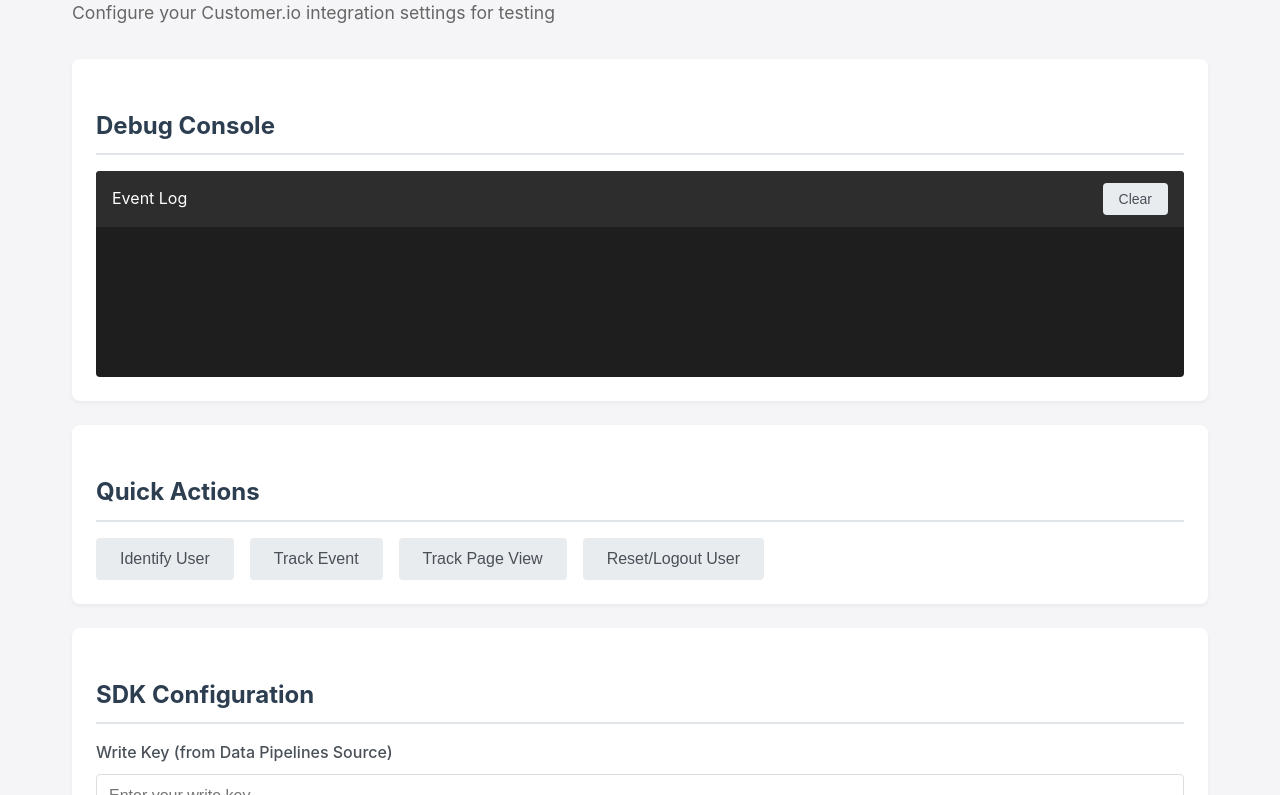
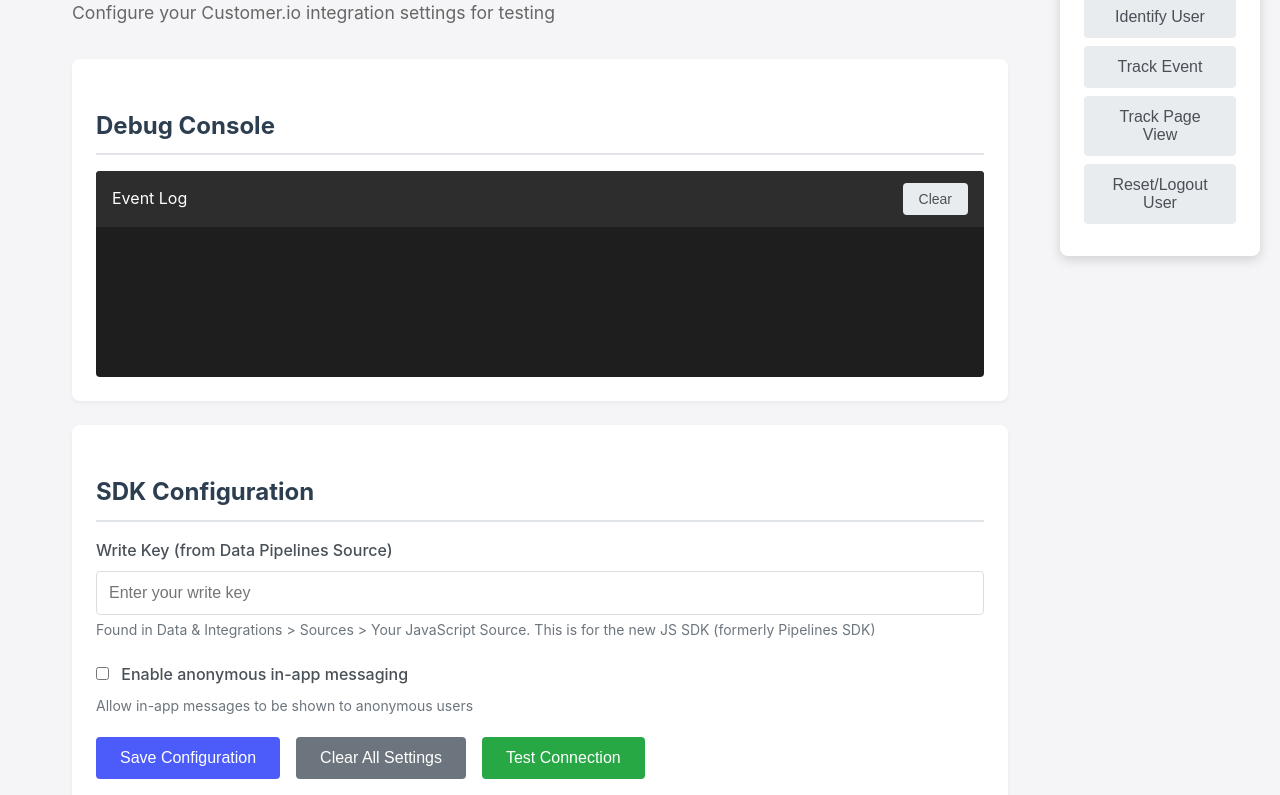
Before and after one commit to aaronarich/v2-cio-toolbox, a plain HTML site: page index.html in a window 1280 px wide. Shown: the part 166-961 px from the top of the page. Drawn offline with Linux system fonts and the light colour scheme.

Commit message:
Create floating Quick Actions sidebar that follows user scroll

```diff
--- a/css/styles.css
+++ b/css/styles.css
@@ -58,6 +58,19 @@
     max-width: 1200px;
     margin: 0 auto;
     padding: 2rem;
+}
+
+.container-with-sidebar {
+    display: flex;
+    max-width: 1400px;
+    margin: 0 auto;
+    position: relative;
+}
+
+.container-with-sidebar .container {
+    flex: 1;
+    max-width: 1000px;
+    margin-right: 250px;
 }
 
 /* Typography */
@@ -197,6 +210,12 @@
 .btn-small {
     padding: 0.5rem 1rem;
     font-size: 0.875rem;
+}
+
+.btn-block {
+    display: block;
+    width: 100%;
+    margin-bottom: 0.5rem;
 }
 
 .button-group {
@@ -390,6 +409,76 @@
     background: #777;
 }
 
+/* Floating Actions */
+.floating-actions {
+    position: fixed;
+    top: 80px;
+    right: 20px;
+    width: 220px;
+    background: #fff;
+    border-radius: 8px;
+    box-shadow: 0 4px 12px rgba(0,0,0,0.15);
+    padding: 1.5rem;
+    z-index: 50;
+}
+
+.floating-actions h3 {
+    margin: 0 0 1rem 0;
+    font-size: 1.1rem;
+    color: #2c3e50;
+    padding-bottom: 0.75rem;
+    border-bottom: 2px solid #e1e4e8;
+}
+
+.floating-actions-buttons {
+    display: flex;
+    flex-direction: column;
+}
+
+.floating-actions .btn {
+    text-align: center;
+}
+
+/* Responsive adjustments */
+@media (max-width: 1280px) {
+    .container-with-sidebar .container {
+        margin-right: 240px;
+    }
+
+    .floating-actions {
+        width: 200px;
+    }
+}
+
+@media (max-width: 1024px) {
+    .container-with-sidebar {
+        flex-direction: column;
+    }
+
+    .container-with-sidebar .container {
+        margin-right: 0;
+        max-width: 100%;
+    }
+
+    .floating-actions {
+        position: static;
+        width: 100%;
+        margin: 1rem 2rem;
+        box-shadow: 0 2px 4px rgba(0,0,0,0.05);
+    }
+
+    .floating-actions-buttons {
+        flex-direction: row;
+        flex-wrap: wrap;
+        gap: 0.5rem;
+    }
+
+    .floating-actions .btn {
+        flex: 1;
+        min-width: 150px;
+    }
+}
+
 /* Loading Indicator */
 .loading {
     display: inline-block;
--- a/index.html
+++ b/index.html
@@ -15,6 +15,7 @@
         </ul>
     </nav>
 
+    <div class="container-with-sidebar">
         <div class="container">
             <h1>Customer.io Test Configuration</h1>
             <p class="subtitle">Configure your Customer.io integration settings for testing</p>
@@ -27,16 +28,6 @@
                         <button id="clearConsole" class="btn btn-small">Clear</button>
                     </div>
                     <div id="consoleOutput" class="console-output"></div>
-            </div>
-        </div>
-
-        <div class="config-section">
-            <h2>Quick Actions</h2>
-            <div class="button-group">
-                <button id="identifyUser" class="btn">Identify User</button>
-                <button id="trackEvent" class="btn">Track Event</button>
-                <button id="trackPageView" class="btn">Track Page View</button>
-                <button id="resetUser" class="btn">Reset/Logout User</button>
                 </div>
             </div>
 
@@ -124,6 +115,17 @@
             </div>
         </div>
 
+        <div class="floating-actions">
+            <h3>Quick Actions</h3>
+            <div class="floating-actions-buttons">
+                <button id="identifyUser" class="btn btn-block">Identify User</button>
+                <button id="trackEvent" class="btn btn-block">Track Event</button>
+                <button id="trackPageView" class="btn btn-block">Track Page View</button>
+                <button id="resetUser" class="btn btn-block">Reset/Logout User</button>
+            </div>
+        </div>
+    </div>
+
     <script src="js/config.js"></script>
     <script src="js/customerio.js"></script>
     <script src="js/configuration-page.js"></script>
```
Lines whose indentation alone changed are shown as unchanged.
